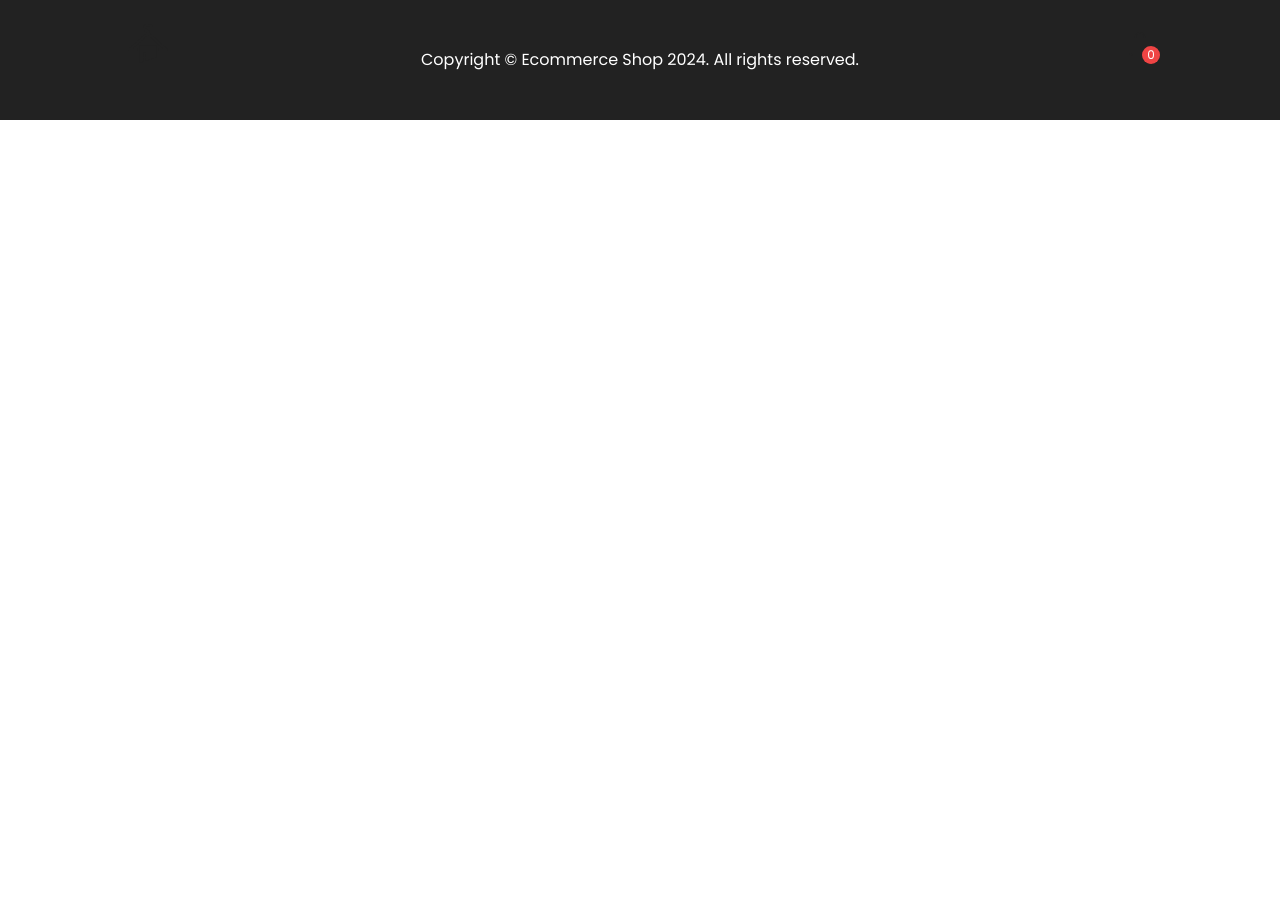
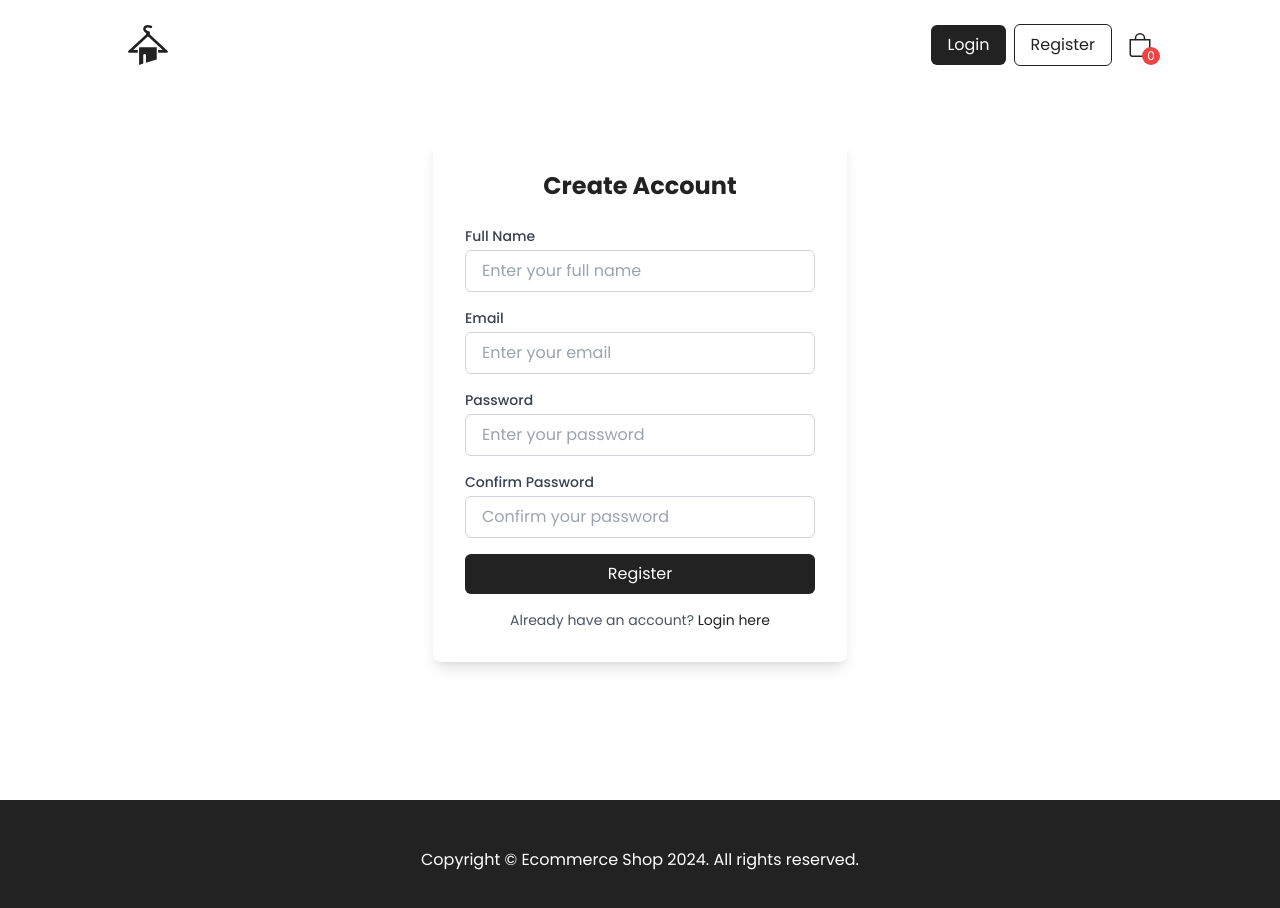
Before and after one commit to kaaniince/bootcamp-final-project, a React (Vite) app in the folder ecommerce-shop/: page /register in a window 1280 px wide. Shown: the top 908 px of the page. Before the commit the page ends 800 px from the top, so only its background shows below. Built offline with nearby package versions, Linux system fonts and the light colour scheme; no server answers.

Commit message:
added login and register components

```diff
--- a/ecommerce-shop/src/App.jsx
+++ b/ecommerce-shop/src/App.jsx
@@ -10,6 +10,8 @@ import { BrowserRouter as Router, Route, Routes } from "react-router-dom";
 // Pages
 import Home from "./pages/Home";
 import ProductDetails from "./pages/ProductDetails";
+import Login from "./components/Login";
+import Register from "./components/Register";
 
 // Components
 import Header from "./components/Header";
@@ -31,6 +33,8 @@ function App() {
         <Routes>
           <Route path="/" element={<Home />} />
           <Route path="/product/:id" element={<ProductDetails />} />
+          <Route path="/login" element={<Login />} />
+          <Route path="/register" element={<Register />} />
         </Routes>
         <Sidebar />
         <Footer />
--- a/ecommerce-shop/src/components/CartItem.jsx
+++ b/ecommerce-shop/src/components/CartItem.jsx
@@ -39,7 +39,7 @@ function CartItem({ item }) {
               {amount}
             </div>
             <div
-              className="flex-1 h-full flex justify-center items-center cursor-pointer h-full"
+              className="flex-1 flex justify-center items-center cursor-pointer h-full"
               onClick={() => increaseAmount(id)}
             >
               <IoMdAdd className="text-primary" />
--- a/ecommerce-shop/src/components/Header.jsx
+++ b/ecommerce-shop/src/components/Header.jsx
@@ -28,6 +28,21 @@ function Header() {
             <img src={logo} alt="logo" className="w-[40px]" />
           </div>
         </Link>
+        <div className="flex items-center gap-4">
+          <div className="flex items-center gap-2">
+            <Link
+              to="/login"
+              className="bg-primary text-white px-4 py-2 rounded-md hover:bg-primary/90 transition"
+            >
+              Login
+            </Link>
+            <Link
+              to="/register"
+              className="border border-primary text-primary px-4 py-2 rounded-md hover:bg-primary/10 transition"
+            >
+              Register
+            </Link>
+          </div>
           <div
             onClick={() => setIsOpen(!isOpen)}
             className="cursor-pointer flex relative"
@@ -38,6 +53,7 @@ function Header() {
             </div>
           </div>
         </div>
+      </div>
     </header>
   );
 }
--- /dev/null
+++ b/ecommerce-shop/src/components/Login.jsx
@@ -0,0 +1,113 @@
+import React, { useState } from "react";
+import { Link } from "react-router-dom";
+
+const Login = () => {
+  const [formData, setFormData] = useState({
+    email: "",
+    password: "",
+  });
+
+  const handleChange = (e) => {
+    const { name, value } = e.target;
+    setFormData((prev) => ({
+      ...prev,
+      [name]: value,
+    }));
+  };
+
+  const handleSubmit = (e) => {
+    e.preventDefault();
+    // Login işlemleri buraya gelecek
+    console.log("Form submitted:", formData);
+  };
+
+  return (
+    <div className="container mx-auto py-16  h-screen flex justify-center items-center">
+      <div className="max-w-md mx-auto bg-white p-8 rounded-lg shadow-lg">
+        <h2 className="text-2xl font-bold mb-6 text-center">Login</h2>
+
+        <form onSubmit={handleSubmit} className="space-y-4">
+          {/* Email Input */}
+          <div>
+            <label
+              htmlFor="email"
+              className="block text-sm font-medium text-gray-700 mb-1"
+            >
+              Email
+            </label>
+            <input
+              type="email"
+              id="email"
+              name="email"
+              value={formData.email}
+              onChange={handleChange}
+              className="w-full px-4 py-2 border border-gray-300 rounded-md focus:outline-none focus:ring-2 focus:ring-primary focus:border-transparent"
+              placeholder="Enter your email"
+              required
+            />
+          </div>
+
+          {/* Password Input */}
+          <div>
+            <label
+              htmlFor="password"
+              className="block text-sm font-medium text-gray-700 mb-1"
+            >
+              Password
+            </label>
+            <input
+              type="password"
+              id="password"
+              name="password"
+              value={formData.password}
+              onChange={handleChange}
+              className="w-full px-4 py-2 border border-gray-300 rounded-md focus:outline-none focus:ring-2 focus:ring-primary focus:border-transparent"
+              placeholder="Enter your password"
+              required
+            />
+          </div>
+
+          {/* Remember Me & Forgot Password */}
+          <div className="flex items-center justify-between">
+            <div className="flex items-center">
+              <input
+                type="checkbox"
+                id="remember"
+                className="h-4 w-4 text-primary focus:ring-primary border-gray-300 rounded"
+              />
+              <label
+                htmlFor="remember"
+                className="ml-2 block text-sm text-gray-700"
+              >
+                Remember me
+              </label>
+            </div>
+            <div className="text-sm">
+              <a href="#" className="text-primary hover:underline">
+                Forgot password?
+              </a>
+            </div>
+          </div>
+
+          {/* Submit Button */}
+          <button
+            type="submit"
+            className="w-full bg-primary text-white py-2 px-4 rounded-md hover:bg-primary/90 transition duration-300"
+          >
+            Sign In
+          </button>
+
+          {/* Register Link */}
+          <p className="text-center text-sm text-gray-600 mt-4">
+            Don't have an account?{" "}
+            <Link to="/register" className="text-primary hover:underline">
+              Register here
+            </Link>
+          </p>
+        </form>
+      </div>
+    </div>
+  );
+};
+
+export default Login;
--- /dev/null
+++ b/ecommerce-shop/src/components/Register.jsx
@@ -0,0 +1,133 @@
+import React, { useState } from "react";
+import { Link } from "react-router-dom";
+
+const Register = () => {
+  const [formData, setFormData] = useState({
+    fullName: "",
+    email: "",
+    password: "",
+    confirmPassword: "",
+  });
+
+  const handleChange = (e) => {
+    const { name, value } = e.target;
+    setFormData((prev) => ({
+      ...prev,
+      [name]: value,
+    }));
+  };
+
+  const handleSubmit = (e) => {
+    e.preventDefault();
+    // Register işlemleri buraya gelecek
+    console.log("Form submitted:", formData);
+  };
+
+  return (
+    <div className="container mx-auto py-16 h-screen flex justify-center items-center">
+      <div className="max-w-md mx-auto bg-white p-8 rounded-lg shadow-lg">
+        <h2 className="text-2xl font-bold mb-6 text-center">Create Account</h2>
+
+        <form onSubmit={handleSubmit} className="space-y-4">
+          {/* Full Name Input */}
+          <div>
+            <label
+              htmlFor="fullName"
+              className="block text-sm font-medium text-gray-700 mb-1"
+            >
+              Full Name
+            </label>
+            <input
+              type="text"
+              id="fullName"
+              name="fullName"
+              value={formData.fullName}
+              onChange={handleChange}
+              className="w-full px-4 py-2 border border-gray-300 rounded-md focus:outline-none focus:ring-2 focus:ring-primary focus:border-transparent"
+              placeholder="Enter your full name"
+              required
+            />
+          </div>
+
+          {/* Email Input */}
+          <div>
+            <label
+              htmlFor="email"
+              className="block text-sm font-medium text-gray-700 mb-1"
+            >
+              Email
+            </label>
+            <input
+              type="email"
+              id="email"
+              name="email"
+              value={formData.email}
+              onChange={handleChange}
+              className="w-full px-4 py-2 border border-gray-300 rounded-md focus:outline-none focus:ring-2 focus:ring-primary focus:border-transparent"
+              placeholder="Enter your email"
+              required
+            />
+          </div>
+
+          {/* Password Input */}
+          <div>
+            <label
+              htmlFor="password"
+              className="block text-sm font-medium text-gray-700 mb-1"
+            >
+              Password
+            </label>
+            <input
+              type="password"
+              id="password"
+              name="password"
+              value={formData.password}
+              onChange={handleChange}
+              className="w-full px-4 py-2 border border-gray-300 rounded-md focus:outline-none focus:ring-2 focus:ring-primary focus:border-transparent"
+              placeholder="Enter your password"
+              required
+            />
+          </div>
+
+          {/* Confirm Password Input */}
+          <div>
+            <label
+              htmlFor="confirmPassword"
+              className="block text-sm font-medium text-gray-700 mb-1"
+            >
+              Confirm Password
+            </label>
+            <input
+              type="password"
+              id="confirmPassword"
+              name="confirmPassword"
+              value={formData.confirmPassword}
+              onChange={handleChange}
+              className="w-full px-4 py-2 border border-gray-300 rounded-md focus:outline-none focus:ring-2 focus:ring-primary focus:border-transparent"
+              placeholder="Confirm your password"
+              required
+            />
+          </div>
+
+          {/* Submit Button */}
+          <button
+            type="submit"
+            className="w-full bg-primary text-white py-2 px-4 rounded-md hover:bg-primary/90 transition duration-300"
+          >
+            Register
+          </button>
+
+          {/* Login Link */}
+          <p className="text-center text-sm text-gray-600 mt-4">
+            Already have an account?{" "}
+            <Link to="/login" className="text-primary hover:underline">
+              Login here
+            </Link>
+          </p>
+        </form>
+      </div>
+    </div>
+  );
+};
+
+export default Register;
```
Lines whose indentation alone changed are shown as unchanged.
